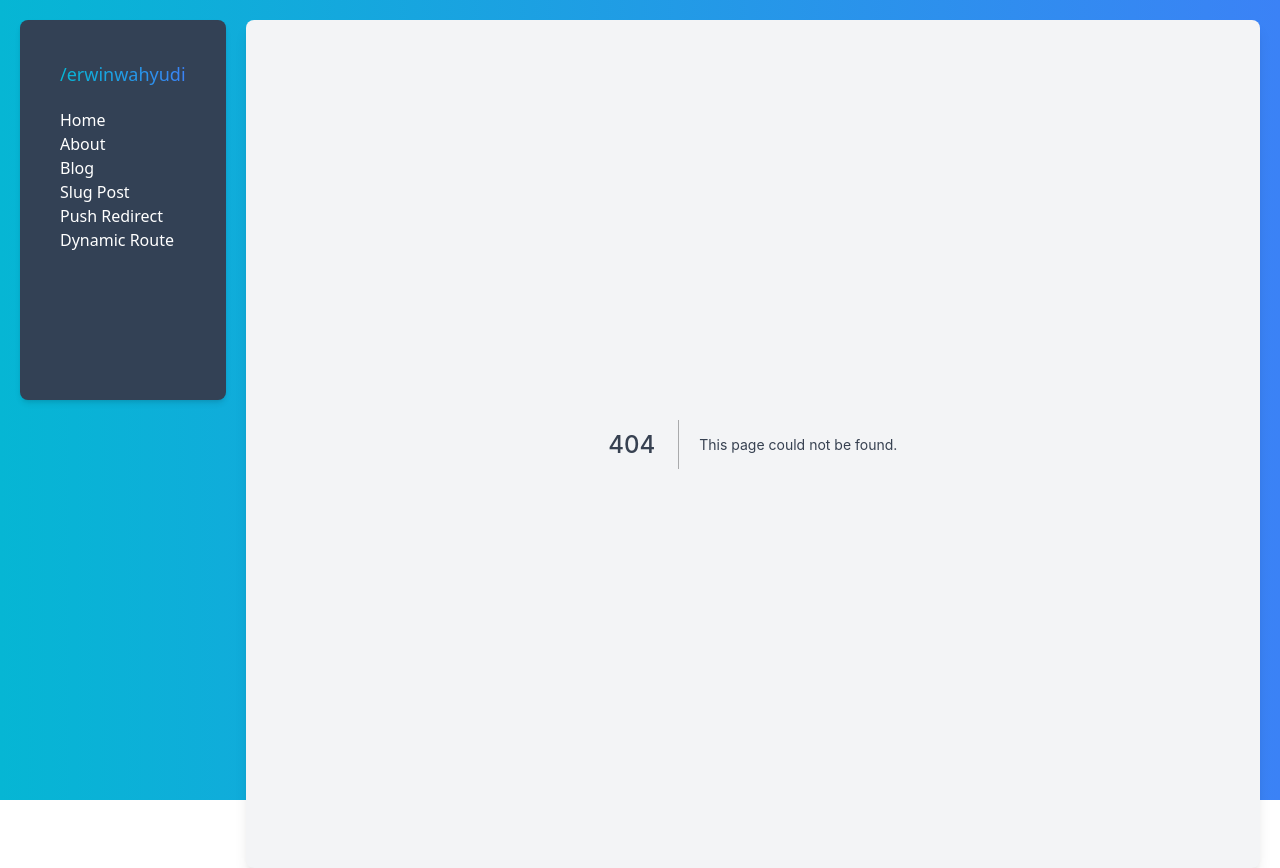
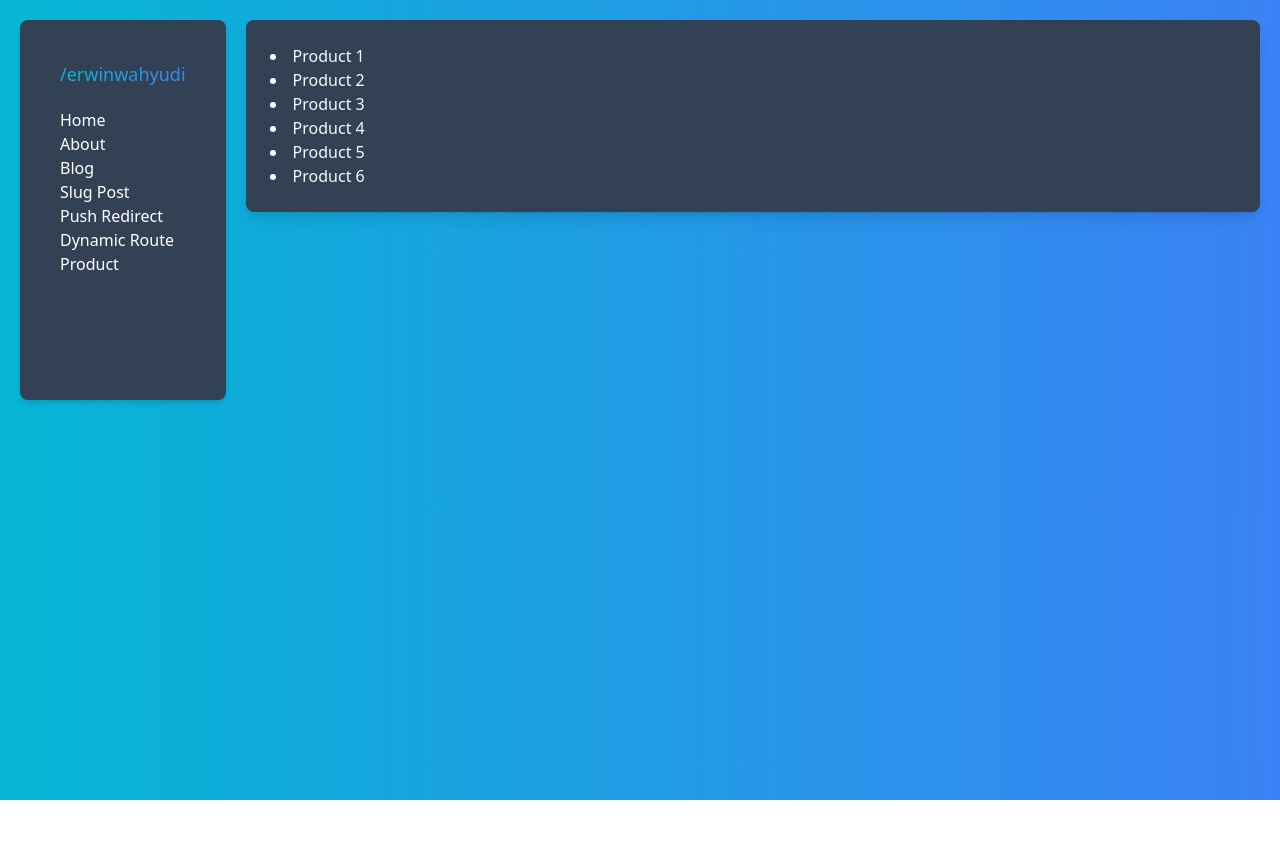
Before and after one commit to erwinwahyudi/learn-nextjs, a Next.js app: page /product in a window 1280 px wide. Before the commit this address had no page. After the commit the page ends 800 px from the top, so only its background shows below. Built offline with nearby package versions, Linux system fonts and the light colour scheme; data requests are answered from the project's data file.

Commit message:
add list product from json

```diff
--- a/components/Layout.jsx
+++ b/components/Layout.jsx
@@ -6,7 +6,7 @@ export default function Layout({ children }) {
         <Navbar />
         <main className="flex-1">
         <div className="container mx-auto">
-          <div className="p-6 text-gray-700 bg-gray-100 rounded-lg shadow-lg">
+          <div className="p-6  bg-slate-700 text-slate-50 rounded-lg shadow-lg">
             {children }
           </div>
         </div>
--- a/components/Navbar.jsx
+++ b/components/Navbar.jsx
@@ -10,12 +10,13 @@ export default function Navbar() {
       </div>
         <nav>
             <ul className="gap-3">
-                <li className="text-white"><Link href="/" >Home</Link></li>
+                <li className="text-white"><Link href="/">Home</Link></li>
                 <li className="text-white"><Link href="/about">About</Link></li>
                 <li className="text-white"><Link href="/blog">Blog</Link></li>
                 <li className="text-white"><Link href="/post/1/2">Slug Post</Link></li>
                 <li className="text-white"><Link href="/blog/add">Push Redirect</Link></li>
                 <li className="text-white"><Link href="/blog/1/comment/2">Dynamic Route</Link></li>
+                <li className="text-white"><Link href="/product">Product</Link></li>
             </ul>
         </nav>
     </aside>
--- a/db.json
+++ b/db.json
@@ -7,27 +7,27 @@
         },
         {
             "id": 2,
-            "name": "Product 1",
+            "name": "Product 2",
             "price": 10345
         },
         {
             "id": 3,
-            "name": "Product 1",
+            "name": "Product 3",
             "price": 10345
         },
         {
             "id": 4,
-            "name": "Product 1",
+            "name": "Product 4",
             "price": 10345
         },
         {
             "id": 5,
-            "name": "Product 1",
+            "name": "Product 5",
             "price": 10345
         },
         {
             "id": 6,
-            "name": "Product 1",
+            "name": "Product 6",
             "price": 10345
         }
     ]
--- /dev/null
+++ b/pages/product/index.js
@@ -0,0 +1,22 @@
+const Products = ({ products }) => {
+  return (
+    <div>
+        {products.map((item) => (
+            <li>{item.name}</li>
+        ))}
+    </div>
+  )
+}
+
+export default Products;
+
+export const getStaticProps = async () => {
+    const response = await fetch('http://localhost:2000/product');
+    const data = await response.json();
+
+    return {
+        props: {
+            products: data
+        }
+    }
+}
```
